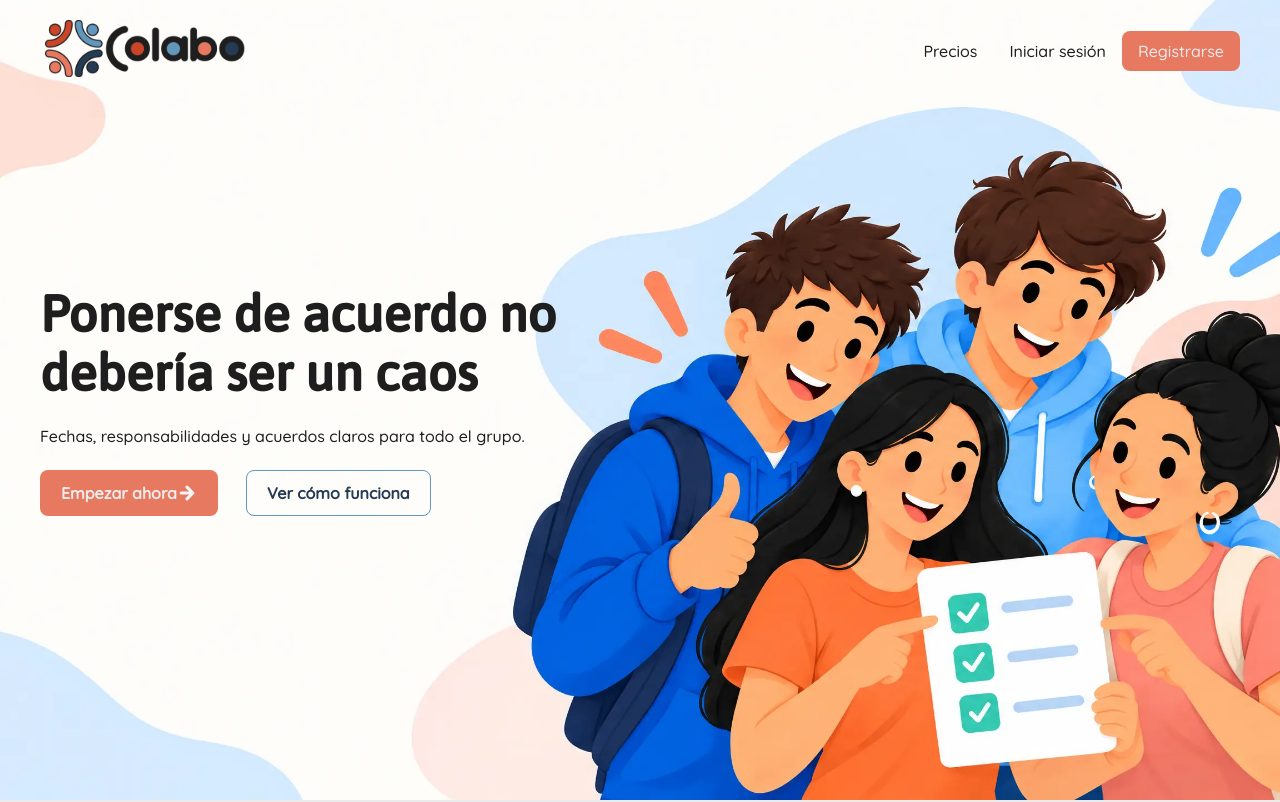
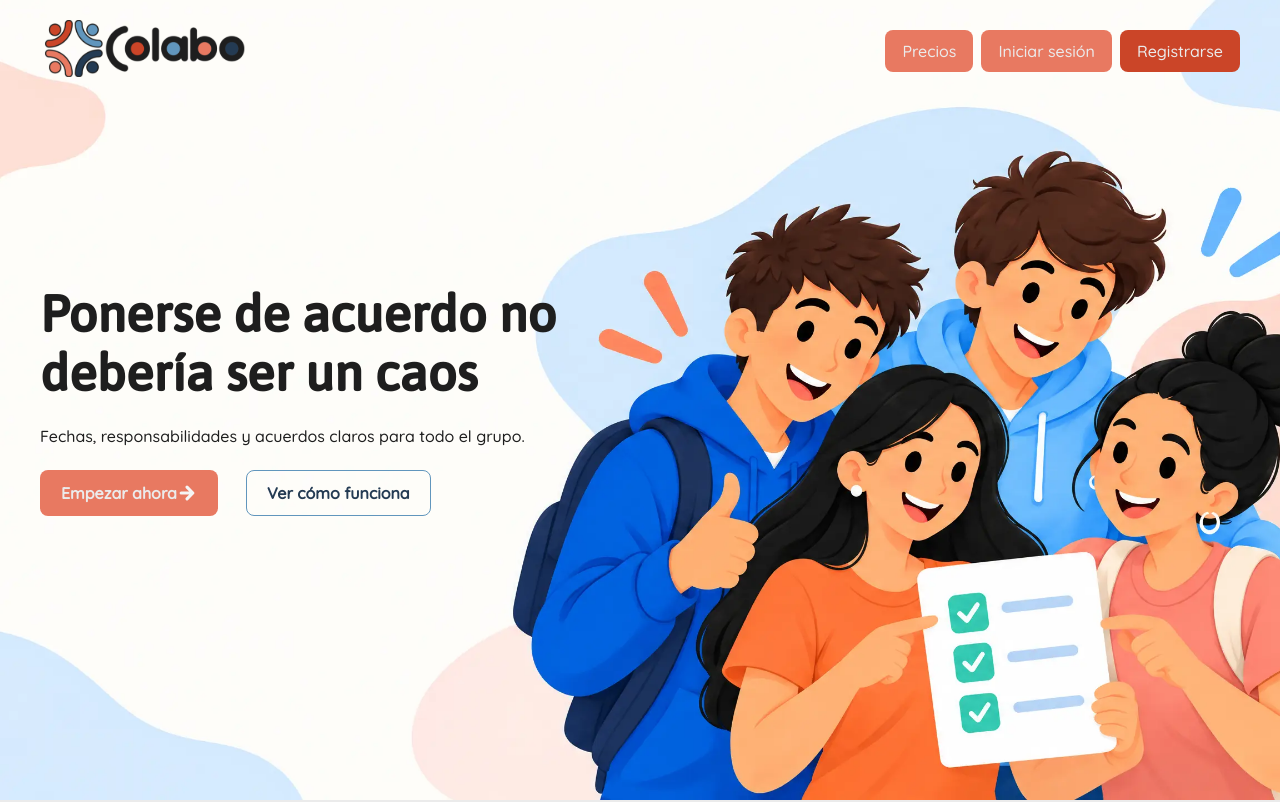
Before and after one commit to titoValen/colabo, a React (Vite) app in the folder client/: page / in a window 1280 px wide. Shown: the top 802 px of the page. Built offline with nearby package versions, Linux system fonts and the light colour scheme; no server answers.

Commit message:
feat: Actualizar los estilos de navegación del encabezado y añadir una clase para los enlaces secundarios

```diff
--- a/client/src/components/layout/Header.jsx
+++ b/client/src/components/layout/Header.jsx
@@ -40,11 +40,11 @@ export default function Header() {
         >
           <img src={CloseIcon} alt="" />
         </button>
-        <Link className="header-nav-link" to="/precios" onClick={closeMenu}>
+        <Link className="header-nav-link header-nav-link-secundary" to="/precios" onClick={closeMenu}>
           Precios
         </Link>
         <Link
-          className="header-nav-link"
+          className="header-nav-link header-nav-link-secundary"
           to="/iniciar-sesion"
           onClick={closeMenu}
         >
--- a/client/src/styles/layout/header.css
+++ b/client/src/styles/layout/header.css
@@ -16,6 +16,7 @@
 .header-nav {
   display: flex;
   align-items: center;
+  gap: 0.5rem;
 }
 
 .header-menu-button {
@@ -25,18 +26,17 @@
 .header-nav-link {
   text-decoration: none;
   padding: 0.625rem 1rem;
-  color: var(--color-black);
+  color: var(--color-white);
+  border: 1px solid transparent;
+  border-radius: 0.5rem;
 }
 
 .header-nav-link--primary {
-  background-color: var(--color-fur);
-  color: var(--color-white);
-  border-radius: 0.5rem;
-  transition: background-color 0.3s ease, color 0.3s ease;
+  background-color: var(--color-orange);
 }
 
-.header-nav-link--primary:hover {
-  background-color: var(--color-orange);
+.header-nav-link-secundary {
+  background: var(--color-fur);
 }
 
 .header-nav-close,
@@ -133,6 +133,7 @@
   .header-nav-link {
     padding: 0.75rem 1rem;
     border-radius: 0.5rem;
+    text-align: center;
   }
 
   .header-nav-link:not(.header-nav-link--primary):hover,
@@ -142,7 +143,6 @@
 
   .header-nav-link--primary {
     margin-top: 0.25rem;
-    text-align: center;
   }
 
   .header-menu-overlay {
```
